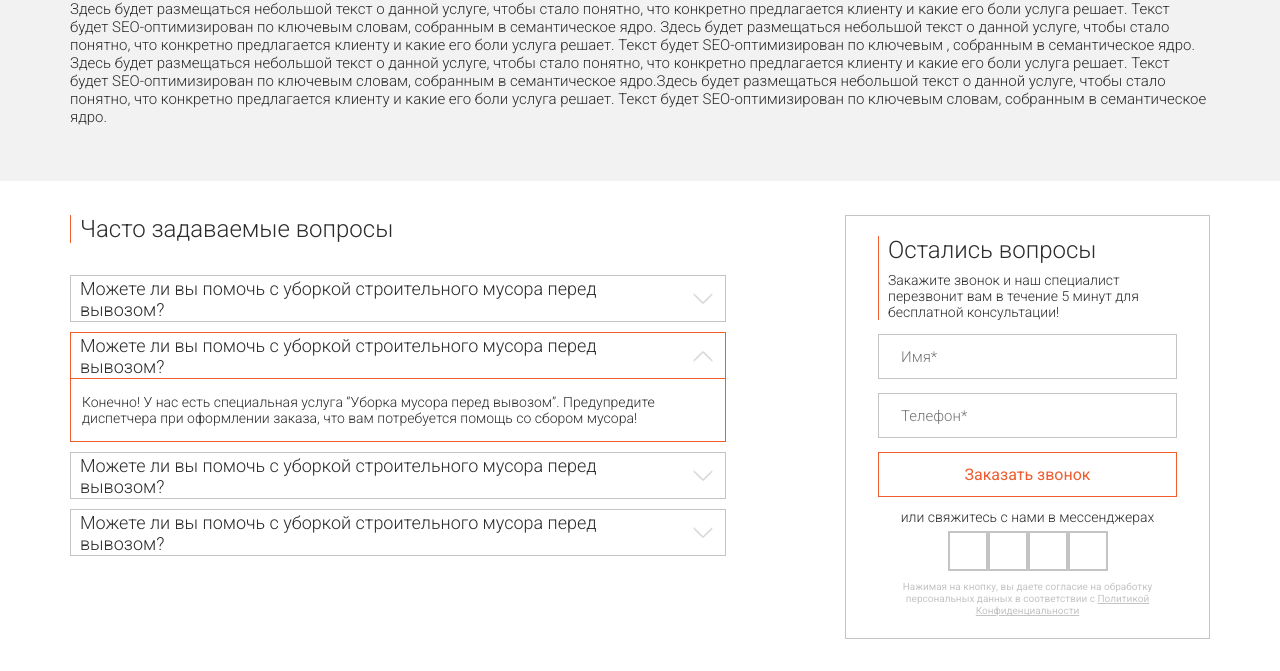
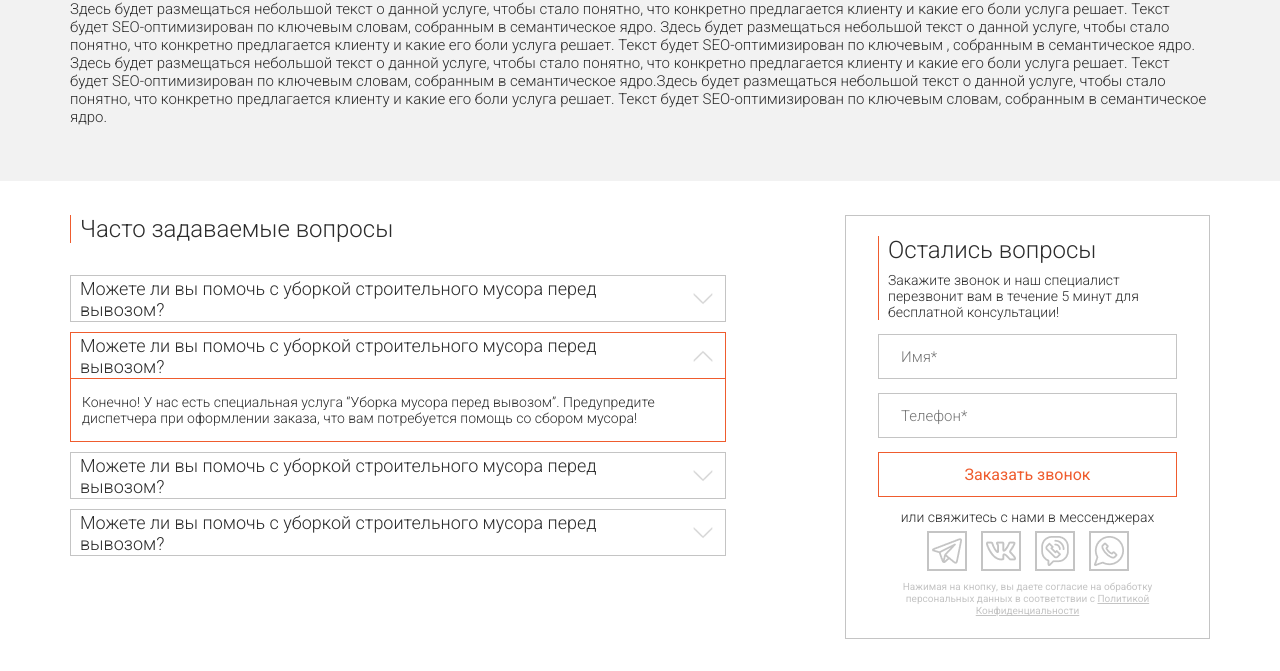
Before and after one commit to dim-2g/hlamknam, a website: page src/musor.html in a window 1280 px wide. Shown: the part 2718-3389 px from the top of the page. Drawn offline with nearby package versions, Linux system fonts and the light colour scheme.

Commit message:
поправил иконки

```diff
--- a/src/musor.html
+++ b/src/musor.html
@@ -771,10 +771,10 @@
                                         или свяжитесь с нами в мессенджерах
                                     </div>
                                     <div class="faq-social__icons">
-                                        <a href="#"><svg class="svg-icon feedback-social__icon"><use xlink:href="/assets/template/css/sprites/sprite.svg#telegram"></use></svg></a>
-                                        <a href="#"><svg class="svg-icon feedback-social__icon"><use xlink:href="/assets/template/css/sprites/sprite.svg#vk"></use></svg></a>
-                                        <a href="#"><svg class="svg-icon feedback-social__icon"><use xlink:href="/assets/template/css/sprites/sprite.svg#viber"></use></svg></a>
-                                        <a href="#"><svg class="svg-icon feedback-social__icon"><use xlink:href="/assets/template/css/sprites/sprite.svg#whatsapp"></use></svg></a>
+                                        <a href="#" class="feedback-social__icon feedback-social__icon--telegram"></a>
+                                        <a href="#" class="feedback-social__icon feedback-social__icon--vk"></a>
+                                        <a href="#" class="feedback-social__icon feedback-social__icon--viber"></a>
+                                        <a href="#" class="feedback-social__icon feedback-social__icon--whatsapp"></a>
                                     </div>
                                 </div>
                                 <div class="faq-form__police">
```
Also changed, not shown: src/assets/template/html/musor.html (+4 -4 lines), src/autopark.html (+1 -1 lines), build/assets/template/css/app.min.css, build/musor.html, build/pereezd.html.
